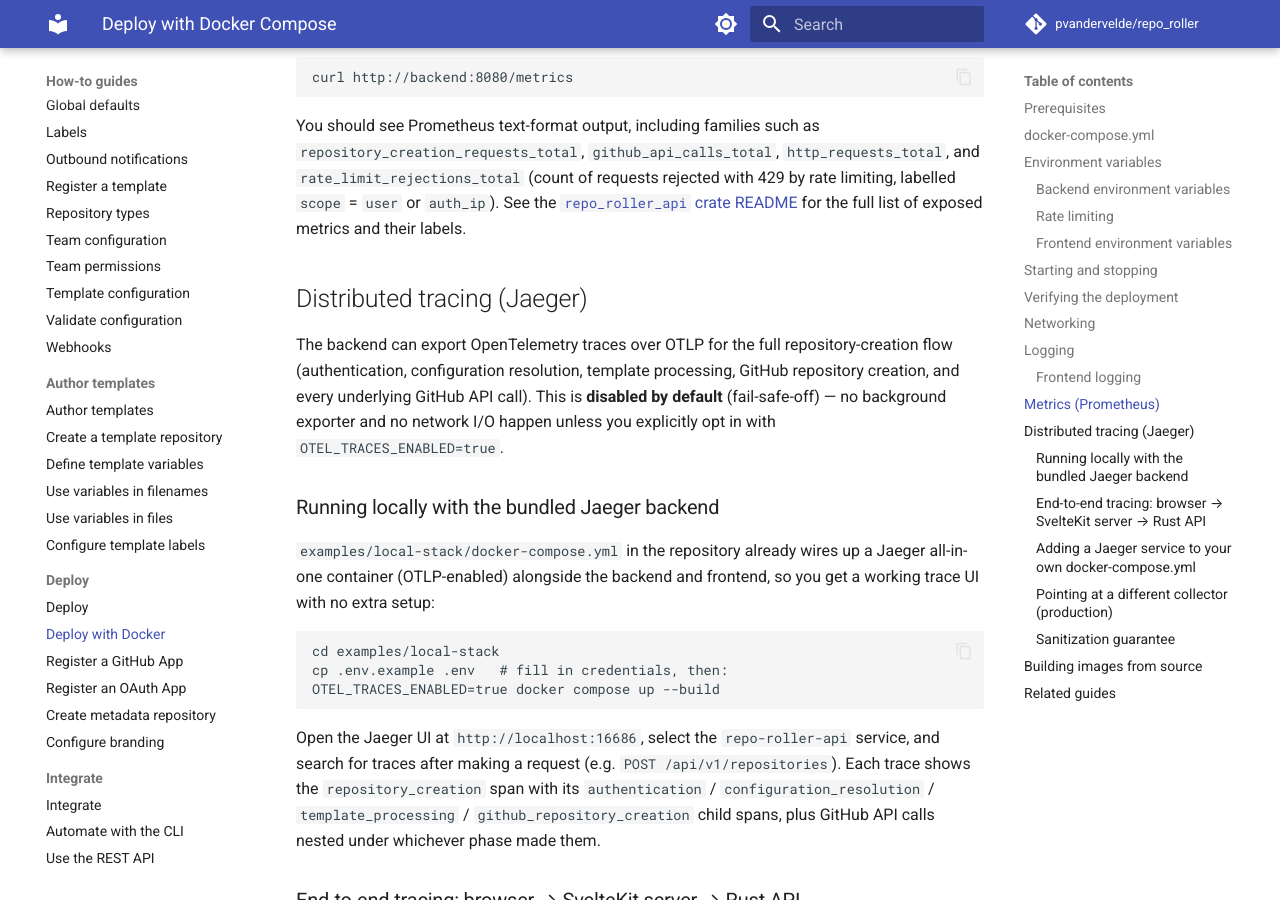
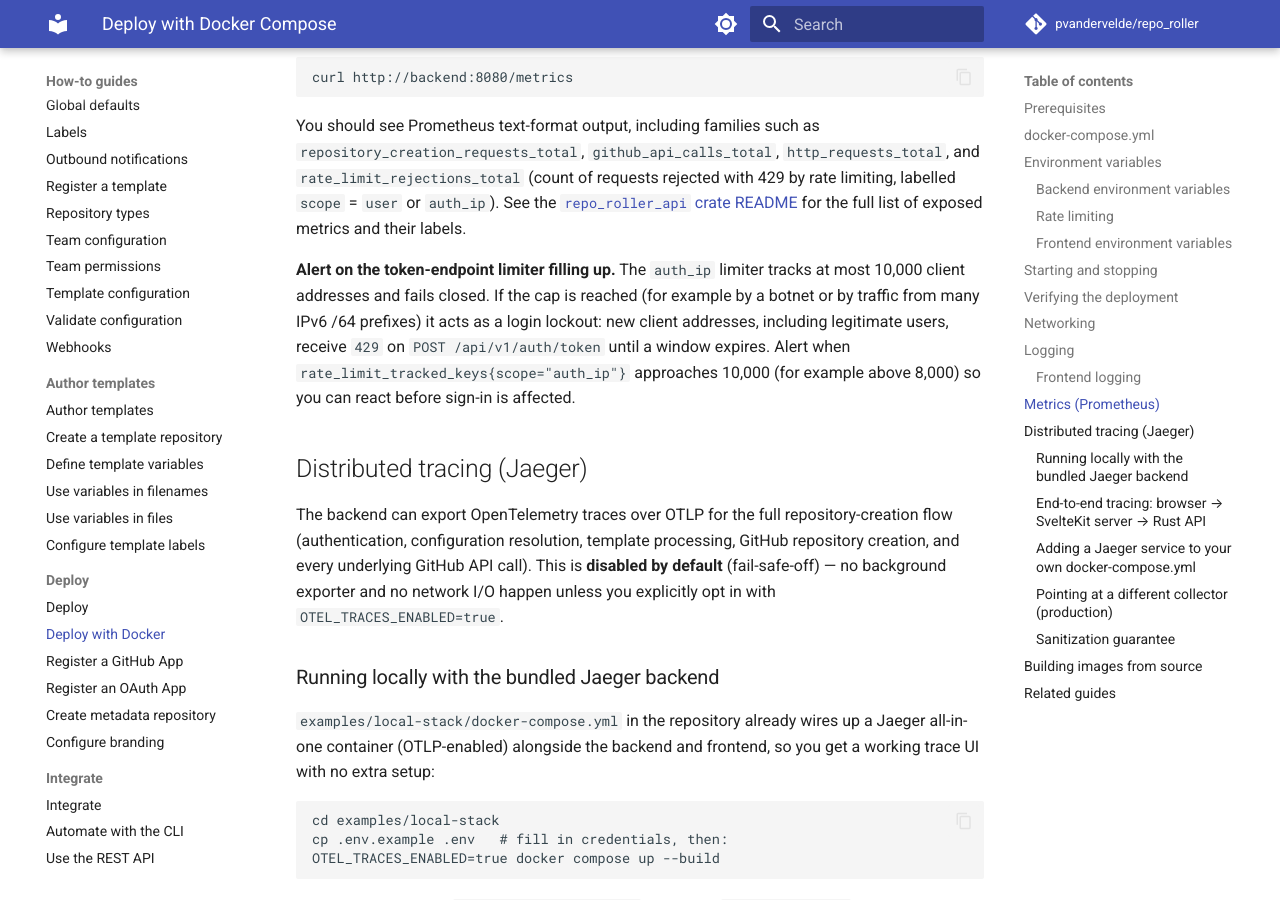
Before and after one commit to pvandervelde/repo_roller, an MkDocs documentation site: the page built from docs/user/how-to/deploy/deploy-with-docker.md, in a window 1280 px wide and 900 px high, scrolled down 6776 px. Built offline with MkDocs 1.6.1 and Material for MkDocs 9.7.7, drawn with Linux system fonts in a browser that asks for light colours; comment, search, counter and statistics services are not loaded.

Commit message:
docs: warn that fail-closed auth limiter can act as login lockout at key cap
Co-Authored-By: Claude Sonnet 5.5 <noreply@anthropic.com>

```diff
--- a/docs/user/how-to/deploy/deploy-with-docker.md
+++ b/docs/user/how-to/deploy/deploy-with-docker.md
@@ -240,6 +240,13 @@ You should see Prometheus text-format output, including families such as
 the [`repo_roller_api` crate README](../../../../crates/repo_roller_api/README.md#metrics) for
 the full list of exposed metrics and their labels.
 
+**Alert on the token-endpoint limiter filling up.** The `auth_ip` limiter tracks at most 10,000
+client addresses and fails closed. If the cap is reached (for example by a botnet or by traffic from
+many IPv6 /64 prefixes) it acts as a login lockout: new client addresses, including legitimate
+users, receive `429` on `POST /api/v1/auth/token` until a window expires. Alert when
+`rate_limit_tracked_keys{scope="auth_ip"}` approaches 10,000 (for example above 8,000) so you can
+react before sign-in is affected.
+
 ## Distributed tracing (Jaeger)
 
 The backend can export OpenTelemetry traces over OTLP for the full repository-creation flow
```
Also changed, not shown: .changeset/add-api-rate-limiting.md (+2 -1 lines), crates/repo_roller_api/README.md (+3 -1 lines), docs/adr/ADR-011-in-process-api-rate-limiting.md (+3 -1 lines), docs/user/reference/environment-variables.md (+3 -1 lines).
